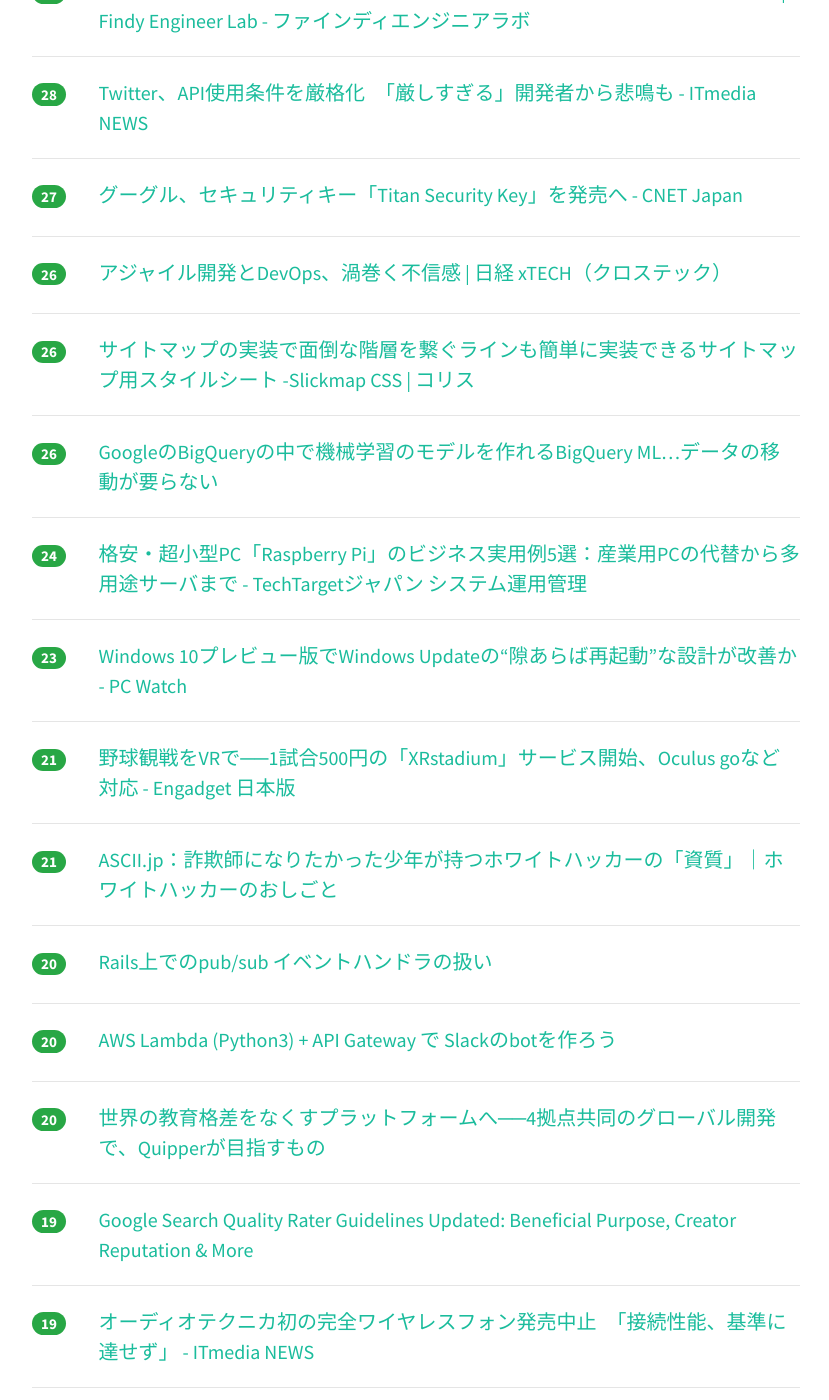
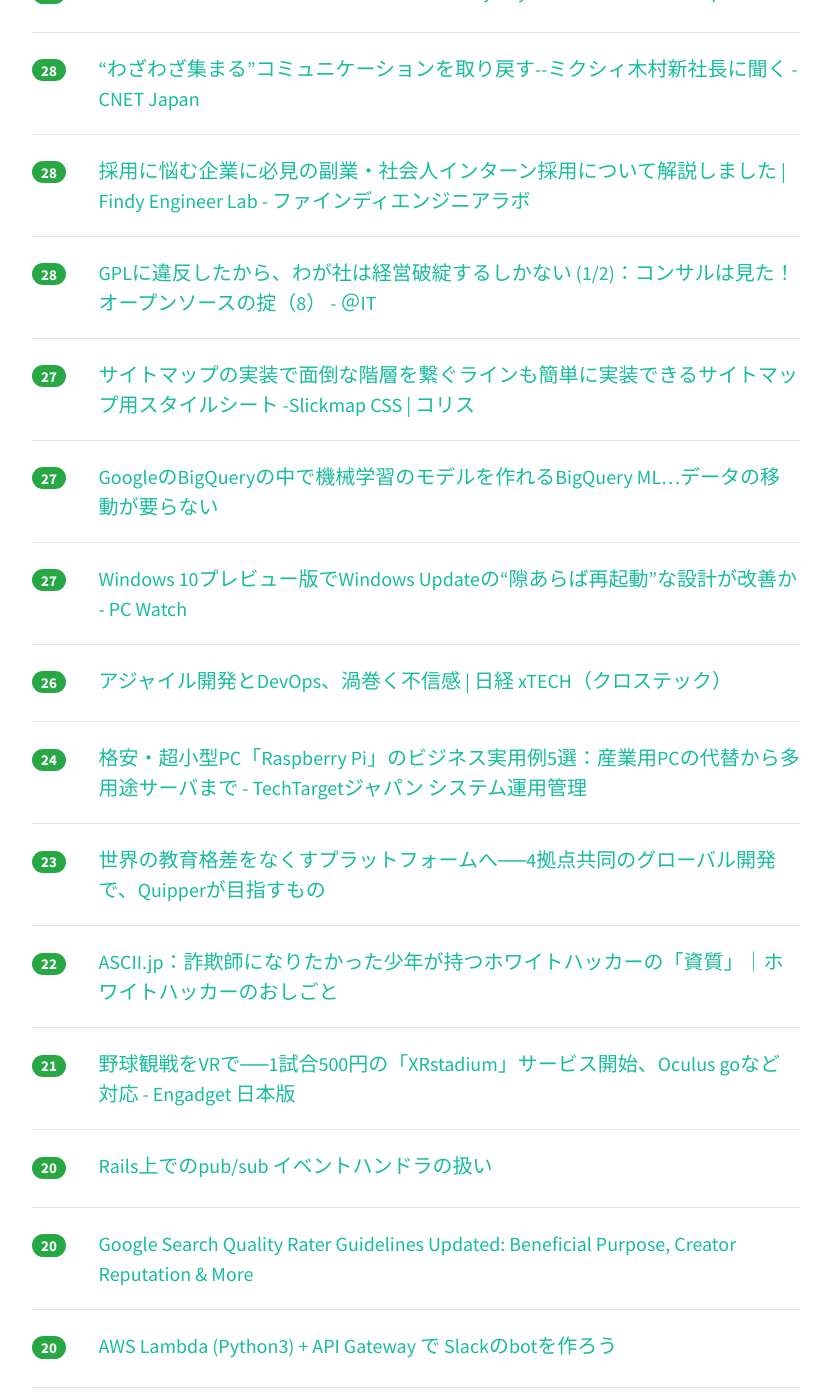
Before and after one commit to yatta47/hatena-matome-site, a Jekyll site: the page built from _posts/2018-07-26-hatena.md, in a window 1280 px wide and 1400 px high, scrolled down 2937 px. Shown: the whole window, without its empty margins (224-1053 px from the left). Built offline with Jekyll 4.4.1, drawn with Linux system fonts in a browser that asks for light colours; nearby versions of some CDN libraries; some of the changed text lies outside the part shown.

Commit message:
Updated 2018-07-26

```diff
--- a/_posts/2018-07-26-hatena.md
+++ b/_posts/2018-07-26-hatena.md
@@ -1,49 +1,64 @@
 ---
 layout: post
 title:  "2018-07-26 はてぶIT"
-date:   2018-07-26 19:02:28
+date:   2018-07-26 20:01:13
 tags: [it-hotentry]
 ---
-62 件のデータあり
+64 件のデータあり
 
 <hr><div class="row">
-<div class="col-1"><span class="badge badge-pill badge-success h2">257</span></div>
+<div class="col-1"><span class="badge badge-pill badge-success h2">289</span></div>
 <div class="col-11"><a href='https://tech.plaid.co.jp/tutorial-for-docker-beginners/' target='_blank'>イマドキの「Docker力」を身につけるPLAID式チュートリアル | PLAID engineer blog</a></div>
 </div>
 <hr>
 <div class="row">
-<div class="col-1"><span class="badge badge-pill badge-success h2">235</span></div>
+<div class="col-1"><span class="badge badge-pill badge-success h2">242</span></div>
 <div class="col-11"><a href='http://astah.change-vision.com/ja/product/astah-community.html' target='_blank'>astah* community - 無償UMLモデリングツール</a></div>
 </div>
 <hr>
 <div class="row">
-<div class="col-1"><span class="badge badge-pill badge-success h2">217</span></div>
+<div class="col-1"><span class="badge badge-pill badge-success h2">222</span></div>
 <div class="col-11"><a href='http://eng-blog.iij.ad.jp/archives/1896' target='_blank'>Let’s EncryptとACME | IIJ Engineers Blog</a></div>
 </div>
 <hr>
 <div class="row">
-<div class="col-1"><span class="badge badge-pill badge-success h2">213</span></div>
+<div class="col-1"><span class="badge badge-pill badge-success h2">220</span></div>
+<div class="col-11"><a href='http://kabumatome.doorblog.jp/archives/65887498.html' target='_blank'>佐川急便を装った偽佐川が猛威、そこに織田裕二がいても危険 : 市況かぶ全力２階建</a></div>
+</div>
+<hr>
+<div class="row">
+<div class="col-1"><span class="badge badge-pill badge-success h2">218</span></div>
 <div class="col-11"><a href='https://www.publickey1.jp/blog/18/sresite_reliability_engineering_workbookgoogle823.html' target='_blank'>SREを実践するための手引きとなる書籍「Site Reliability Engineering Workbook」をGoogleが無料公開、8月23日まで － Publickey</a></div>
 </div>
 <hr>
 <div class="row">
-<div class="col-1"><span class="badge badge-pill badge-success h2">211</span></div>
-<div class="col-11"><a href='http://kabumatome.doorblog.jp/archives/65887498.html' target='_blank'>佐川急便を装った偽佐川が猛威、そこに織田裕二がいても危険 : 市況かぶ全力２階建</a></div>
-</div>
-<hr>
-<div class="row">
-<div class="col-1"><span class="badge badge-pill badge-success h2">144</span></div>
+<div class="col-1"><span class="badge badge-pill badge-success h2">169</span></div>
 <div class="col-11"><a href='https://wonderwall.hatenablog.com/entry/2018/07/25/213000' target='_blank'>CSVの処理で使えそうなコマンドラインツール（column, textql, csvkit, xsv, visidata, csvtotable, daff, tabview） - もた日記</a></div>
 </div>
 <hr>
 <div class="row">
-<div class="col-1"><span class="badge badge-pill badge-success h2">105</span></div>
+<div class="col-1"><span class="badge badge-pill badge-success h2">116</span></div>
 <div class="col-11"><a href='https://blog.animereview.jp/first-incident/' target='_blank'>当社初のセキュリティインシデント発生 | ロードバランスすだちくん</a></div>
 </div>
 <hr>
 <div class="row">
+<div class="col-1"><span class="badge badge-pill badge-success h2">79</span></div>
+<div class="col-11"><a href='https://tech-camp.in/note/interviews/45949/' target='_blank'>日雇い労働者だった赤髪エンジニアがクックパッド技術部長になるまでのストーリー | TECH::NOTE｜テックノート｜テクノロジーへの興味やエンジニア転職を目指す方に役立つ情報を発信して</a></div>
+</div>
+<hr>
+<div class="row">
+<div class="col-1"><span class="badge badge-pill badge-success h2">71</span></div>
+<div class="col-11"><a href='https://jp.techcrunch.com/2018/07/26/2018-07-25-google-brings-its-search-technology-to-the-enterprise/' target='_blank'>Google、検索テクノロジーを企業に提供へ | TechCrunch Japan</a></div>
+</div>
+<hr>
+<div class="row">
+<div class="col-1"><span class="badge badge-pill badge-success h2">71</span></div>
+<div class="col-11"><a href='https://user-first.ikyu.co.jp/entry/sql-server-aws-1' target='_blank'>一休のSQL Server AWS移行事例（前編） - 一休.com Developers Blog</a></div>
+</div>
+<hr>
+<div class="row">
 <div class="col-1"><span class="badge badge-pill badge-success h2">66</span></div>
-<div class="col-11"><a href='https://jp.techcrunch.com/2018/07/26/2018-07-25-google-brings-its-search-technology-to-the-enterprise/' target='_blank'>Google、検索テクノロジーを企業に提供へ | TechCrunch Japan</a></div>
+<div class="col-11"><a href='http://www.itmedia.co.jp/news/articles/1807/26/news115.html' target='_blank'>室外機に濡れタオル、効果ある？　エアコンメーカーに聞く - ITmedia NEWS</a></div>
 </div>
 <hr>
 <div class="row">
@@ -52,22 +67,12 @@ tags: [it-hotentry]
 </div>
 <hr>
 <div class="row">
-<div class="col-1"><span class="badge badge-pill badge-success h2">54</span></div>
-<div class="col-11"><a href='https://user-first.ikyu.co.jp/entry/sql-server-aws-1' target='_blank'>一休のSQL Server AWS移行事例（前編） - 一休.com Developers Blog</a></div>
-</div>
-<hr>
-<div class="row">
 <div class="col-1"><span class="badge badge-pill badge-success h2">52</span></div>
-<div class="col-11"><a href='https://tech-camp.in/note/interviews/45949/' target='_blank'>日雇い労働者だった赤髪エンジニアがクックパッド技術部長になるまでのストーリー | TECH::NOTE｜テックノート｜テクノロジーへの興味やエンジニア転職を目指す方に役立つ情報を発信して</a></div>
-</div>
-<hr>
-<div class="row">
-<div class="col-1"><span class="badge badge-pill badge-success h2">50</span></div>
 <div class="col-11"><a href='https://cloud.watch.impress.co.jp/docs/news/1134852.html' target='_blank'>Google、推論に特化したエッジ向けTPU「Edge TPU」をIoT向けに外販へ - クラウド Watch</a></div>
 </div>
 <hr>
 <div class="row">
-<div class="col-1"><span class="badge badge-pill badge-success h2">45</span></div>
+<div class="col-1"><span class="badge badge-pill badge-success h2">47</span></div>
 <div class="col-11"><a href='http://www.itmedia.co.jp/news/articles/1807/26/news014.html' target='_blank'>4年前の「AIがチューリングテスト合格」騒動は何だったのか (1/3) - ITmedia NEWS</a></div>
 </div>
 <hr>
@@ -82,8 +87,18 @@ tags: [it-hotentry]
 </div>
 <hr>
 <div class="row">
-<div class="col-1"><span class="badge badge-pill badge-success h2">40</span></div>
+<div class="col-1"><span class="badge badge-pill badge-success h2">43</span></div>
 <div class="col-11"><a href='https://coliss.com/articles/browser/chrome/devtools-new-features-in-chrome68.html' target='_blank'>Web制作者は要チェック！Chrome 68でアップデートされたデベロッパーツールの新機能 | コリス</a></div>
+</div>
+<hr>
+<div class="row">
+<div class="col-1"><span class="badge badge-pill badge-success h2">42</span></div>
+<div class="col-11"><a href='https://blog-ja.sideci.com/entry/sider-interview-aaron-patterson-2018' target='_blank'>Sider 特別インタビュー GitHub アーロン・パターソン氏　 コードレビューにとって大切ことは - Sider Blog</a></div>
+</div>
+<hr>
+<div class="row">
+<div class="col-1"><span class="badge badge-pill badge-success h2">39</span></div>
+<div class="col-11"><a href='https://engineer.blog.lancers.jp/2018/07/how_to_write_engineering_blog/' target='_blank'>誰も教えてくれない。エンジニアのためのブログライティング入門〜書けば書くほどキャリアアップした話〜 - ランサーズ（Lancers）エンジニアブログ</a></div>
 </div>
 <hr>
 <div class="row">
@@ -92,8 +107,13 @@ tags: [it-hotentry]
 </div>
 <hr>
 <div class="row">
-<div class="col-1"><span class="badge badge-pill badge-success h2">35</span></div>
+<div class="col-1"><span class="badge badge-pill badge-success h2">36</span></div>
 <div class="col-11"><a href='https://japan.zdnet.com/article/35123068/' target='_blank'>グーグル、セキュリティキー「Titan Security Key」を発売へ - ZDNet Japan</a></div>
+</div>
+<hr>
+<div class="row">
+<div class="col-1"><span class="badge badge-pill badge-success h2">34</span></div>
+<div class="col-11"><a href='https://logmi.jp/302246' target='_blank'>Angularの次世代ビューエンジン「Ivy」とは何か？　3つの特徴と新たにできるようになること - ログミーTech（テック）</a></div>
 </div>
 <hr>
 <div class="row">
@@ -102,33 +122,23 @@ tags: [it-hotentry]
 </div>
 <hr>
 <div class="row">
-<div class="col-1"><span class="badge badge-pill badge-success h2">34</span></div>
-<div class="col-11"><a href='https://blog-ja.sideci.com/entry/sider-interview-aaron-patterson-2018' target='_blank'>Sider 特別インタビュー GitHub アーロン・パターソン氏　 コードレビューにとって大切ことは - Sider Blog</a></div>
-</div>
-<hr>
-<div class="row">
-<div class="col-1"><span class="badge badge-pill badge-success h2">34</span></div>
-<div class="col-11"><a href='https://engineer.blog.lancers.jp/2018/07/how_to_write_engineering_blog/' target='_blank'>誰も教えてくれない。エンジニアのためのブログライティング入門〜書けば書くほどキャリアアップした話〜 - ランサーズ（Lancers）エンジニアブログ</a></div>
-</div>
-<hr>
-<div class="row">
-<div class="col-1"><span class="badge badge-pill badge-success h2">33</span></div>
-<div class="col-11"><a href='https://logmi.jp/302246' target='_blank'>Angularの次世代ビューエンジン「Ivy」とは何か？　3つの特徴と新たにできるようになること - ログミーTech（テック）</a></div>
-</div>
-<hr>
-<div class="row">
 <div class="col-1"><span class="badge badge-pill badge-success h2">32</span></div>
 <div class="col-11"><a href='http://careerhack.en-japan.com/report/detail/990' target='_blank'>デザイナーと経営者が対等に対話するためにーーサイバーエージェント、デザイナー兼執行役員の視点 | CAREER HACK</a></div>
 </div>
 <hr>
 <div class="row">
-<div class="col-1"><span class="badge badge-pill badge-success h2">31</span></div>
-<div class="col-11"><a href='http://www.itmedia.co.jp/news/articles/1807/26/news115.html' target='_blank'>室外機に濡れタオル、効果ある？　エアコンメーカーに聞く - ITmedia NEWS</a></div>
+<div class="col-1"><span class="badge badge-pill badge-success h2">32</span></div>
+<div class="col-11"><a href='http://www.itmedia.co.jp/news/articles/1807/26/news079.html' target='_blank'>Twitter、API使用条件を厳格化　「厳しすぎる」開発者から悲鳴も - ITmedia NEWS</a></div>
 </div>
 <hr>
 <div class="row">
 <div class="col-1"><span class="badge badge-pill badge-success h2">30</span></div>
 <div class="col-11"><a href='https://www.silhouette-ac.com/' target='_blank'>シルエット イラストの無料ダウンロードサイト「シルエットAC」</a></div>
+</div>
+<hr>
+<div class="row">
+<div class="col-1"><span class="badge badge-pill badge-success h2">29</span></div>
+<div class="col-11"><a href='https://japan.cnet.com/article/35123068/' target='_blank'>グーグル、セキュリティキー「Titan Security Key」を発売へ - CNET Japan</a></div>
 </div>
 <hr>
 <div class="row">
@@ -143,27 +153,27 @@ tags: [it-hotentry]
 <hr>
 <div class="row">
 <div class="col-1"><span class="badge badge-pill badge-success h2">28</span></div>
-<div class="col-11"><a href='http://www.itmedia.co.jp/news/articles/1807/26/news079.html' target='_blank'>Twitter、API使用条件を厳格化　「厳しすぎる」開発者から悲鳴も - ITmedia NEWS</a></div>
+<div class="col-11"><a href='http://www.atmarkit.co.jp/ait/articles/1807/26/news006.html' target='_blank'>GPLに違反したから、わが社は経営破綻するしかない (1/2)：コンサルは見た！　オープンソースの掟（8） - ＠IT</a></div>
 </div>
 <hr>
 <div class="row">
 <div class="col-1"><span class="badge badge-pill badge-success h2">27</span></div>
-<div class="col-11"><a href='https://japan.cnet.com/article/35123068/' target='_blank'>グーグル、セキュリティキー「Titan Security Key」を発売へ - CNET Japan</a></div>
+<div class="col-11"><a href='https://coliss.com/articles/build-websites/operation/css/visual-sitemapping-tool-slickmap.html' target='_blank'>サイトマップの実装で面倒な階層を繋ぐラインも簡単に実装できるサイトマップ用スタイルシート -Slickmap CSS | コリス</a></div>
+</div>
+<hr>
+<div class="row">
+<div class="col-1"><span class="badge badge-pill badge-success h2">27</span></div>
+<div class="col-11"><a href='https://jp.techcrunch.com/2018/07/26/2018-07-25-google-is-baking-machine-learning-right-into-its-bigquery-database-service/' target='_blank'>GoogleのBigQueryの中で機械学習のモデルを作れるBigQuery ML…データの移動が要らない</a></div>
+</div>
+<hr>
+<div class="row">
+<div class="col-1"><span class="badge badge-pill badge-success h2">27</span></div>
+<div class="col-11"><a href='https://pc.watch.impress.co.jp/docs/news/1134923.html' target='_blank'>Windows 10プレビュー版でWindows Updateの“隙あらば再起動”な設計が改善か - PC Watch</a></div>
 </div>
 <hr>
 <div class="row">
 <div class="col-1"><span class="badge badge-pill badge-success h2">26</span></div>
 <div class="col-11"><a href='https://tech.nikkeibp.co.jp/atcl/nxt/column/18/00360/062800003/' target='_blank'>アジャイル開発とDevOps、渦巻く不信感 | 日経 xTECH（クロステック）</a></div>
-</div>
-<hr>
-<div class="row">
-<div class="col-1"><span class="badge badge-pill badge-success h2">26</span></div>
-<div class="col-11"><a href='https://coliss.com/articles/build-websites/operation/css/visual-sitemapping-tool-slickmap.html' target='_blank'>サイトマップの実装で面倒な階層を繋ぐラインも簡単に実装できるサイトマップ用スタイルシート -Slickmap CSS | コリス</a></div>
-</div>
-<hr>
-<div class="row">
-<div class="col-1"><span class="badge badge-pill badge-success h2">26</span></div>
-<div class="col-11"><a href='https://jp.techcrunch.com/2018/07/26/2018-07-25-google-is-baking-machine-learning-right-into-its-bigquery-database-service/' target='_blank'>GoogleのBigQueryの中で機械学習のモデルを作れるBigQuery ML…データの移動が要らない</a></div>
 </div>
 <hr>
 <div class="row">
@@ -173,17 +183,17 @@ tags: [it-hotentry]
 <hr>
 <div class="row">
 <div class="col-1"><span class="badge badge-pill badge-success h2">23</span></div>
-<div class="col-11"><a href='https://pc.watch.impress.co.jp/docs/news/1134923.html' target='_blank'>Windows 10プレビュー版でWindows Updateの“隙あらば再起動”な設計が改善か - PC Watch</a></div>
+<div class="col-11"><a href='https://geek-out.jp/column/entry/2018/07/26/110000' target='_blank'>世界の教育格差をなくすプラットフォームへ──4拠点共同のグローバル開発で、Quipperが目指すもの</a></div>
+</div>
+<hr>
+<div class="row">
+<div class="col-1"><span class="badge badge-pill badge-success h2">22</span></div>
+<div class="col-11"><a href='http://ascii.jp/elem/000/001/712/1712789/' target='_blank'>ASCII.jp：詐欺師になりたかった少年が持つホワイトハッカーの「資質」｜ホワイトハッカーのおしごと</a></div>
 </div>
 <hr>
 <div class="row">
 <div class="col-1"><span class="badge badge-pill badge-success h2">21</span></div>
 <div class="col-11"><a href='https://japanese.engadget.com/2018/07/25/vr-1-500-xrstadium-oculus-go/' target='_blank'>野球観戦をVRで──1試合500円の「XRstadium」サービス開始、Oculus goなど対応 - Engadget 日本版</a></div>
-</div>
-<hr>
-<div class="row">
-<div class="col-1"><span class="badge badge-pill badge-success h2">21</span></div>
-<div class="col-11"><a href='http://ascii.jp/elem/000/001/712/1712789/' target='_blank'>ASCII.jp：詐欺師になりたかった少年が持つホワイトハッカーの「資質」｜ホワイトハッカーのおしごと</a></div>
 </div>
 <hr>
 <div class="row">
@@ -193,17 +203,12 @@ tags: [it-hotentry]
 <hr>
 <div class="row">
 <div class="col-1"><span class="badge badge-pill badge-success h2">20</span></div>
-<div class="col-11"><a href='https://qiita.com/t--k/items/1377d1a57075fdbc238d' target='_blank'>AWS Lambda (Python3) + API Gateway で Slackのbotを作ろう</a></div>
+<div class="col-11"><a href='http://www.thesempost.com/google-search-quality-rater-guidelines-updated/' target='_blank'>Google Search Quality Rater Guidelines Updated: Beneficial Purpose, Creator Reputation & More</a></div>
 </div>
 <hr>
 <div class="row">
 <div class="col-1"><span class="badge badge-pill badge-success h2">20</span></div>
-<div class="col-11"><a href='https://geek-out.jp/column/entry/2018/07/26/110000' target='_blank'>世界の教育格差をなくすプラットフォームへ──4拠点共同のグローバル開発で、Quipperが目指すもの</a></div>
-</div>
-<hr>
-<div class="row">
-<div class="col-1"><span class="badge badge-pill badge-success h2">19</span></div>
-<div class="col-11"><a href='http://www.thesempost.com/google-search-quality-rater-guidelines-updated/' target='_blank'>Google Search Quality Rater Guidelines Updated: Beneficial Purpose, Creator Reputation & More</a></div>
+<div class="col-11"><a href='https://qiita.com/t--k/items/1377d1a57075fdbc238d' target='_blank'>AWS Lambda (Python3) + API Gateway で Slackのbotを作ろう</a></div>
 </div>
 <hr>
 <div class="row">
@@ -213,17 +218,22 @@ tags: [it-hotentry]
 <hr>
 <div class="row">
 <div class="col-1"><span class="badge badge-pill badge-success h2">19</span></div>
-<div class="col-11"><a href='http://www.itmedia.co.jp/news/articles/1807/26/news102.html' target='_blank'>人気VTuberは「ショートカット・赤い瞳・制服」　139人の特徴、徹底分析した結果 - ITmedia NEWS</a></div>
+<div class="col-11"><a href='https://japanese.engadget.com/2018/07/25/google-titan-security-key/' target='_blank'>Google印のセキュリティキー、Titan Security Key発表。普及のきっかけになるか？ - Engadget 日本版</a></div>
 </div>
 <hr>
 <div class="row">
-<div class="col-1"><span class="badge badge-pill badge-success h2">18</span></div>
-<div class="col-11"><a href='http://www.atmarkit.co.jp/ait/articles/1807/26/news006.html' target='_blank'>GPLに違反したから、わが社は経営破綻するしかない (1/2)：コンサルは見た！　オープンソースの掟（8） - ＠IT</a></div>
+<div class="col-1"><span class="badge badge-pill badge-success h2">19</span></div>
+<div class="col-11"><a href='http://www.itmedia.co.jp/news/articles/1807/26/news102.html' target='_blank'>人気VTuberは「ショートカット・赤い瞳・制服」　139人の特徴、徹底分析した結果 - ITmedia NEWS</a></div>
 </div>
 <hr>
 <div class="row">
 <div class="col-1"><span class="badge badge-pill badge-success h2">17</span></div>
 <div class="col-11"><a href='https://cloud.google.com/bigquery/docs/bigqueryml-intro' target='_blank'>Introduction to BigQuery ML  |  BigQuery  |  Google Cloud</a></div>
+</div>
+<hr>
+<div class="row">
+<div class="col-1"><span class="badge badge-pill badge-success h2">17</span></div>
+<div class="col-11"><a href='http://www.itmedia.co.jp/news/articles/1807/26/news066.html' target='_blank'>社員が眠そう→冷気で起こし、生産性UP　ダイキンとNEC、オフィス用空調システム開発 - ITmedia NEWS</a></div>
 </div>
 <hr>
 <div class="row">
@@ -239,16 +249,6 @@ tags: [it-hotentry]
 <div class="row">
 <div class="col-1"><span class="badge badge-pill badge-success h2">16</span></div>
 <div class="col-11"><a href='https://www.advertimes.com/20180724/article274428/' target='_blank'>「マーケティングは死んだ」のか？ これから僕たちは何を努力すべきなのか？【前編】 #宣伝会議 | AdverTimes（アドタイ） by 宣伝会議</a></div>
-</div>
-<hr>
-<div class="row">
-<div class="col-1"><span class="badge badge-pill badge-success h2">16</span></div>
-<div class="col-11"><a href='http://www.itmedia.co.jp/news/articles/1807/26/news066.html' target='_blank'>社員が眠そう→冷気で起こし、生産性UP　ダイキンとNEC、オフィス用空調システム開発 - ITmedia NEWS</a></div>
-</div>
-<hr>
-<div class="row">
-<div class="col-1"><span class="badge badge-pill badge-success h2">16</span></div>
-<div class="col-11"><a href='https://japanese.engadget.com/2018/07/25/google-titan-security-key/' target='_blank'>Google印のセキュリティキー、Titan Security Key発表。普及のきっかけになるか？ - Engadget 日本版</a></div>
 </div>
 <hr>
 <div class="row">
@@ -277,12 +277,17 @@ tags: [it-hotentry]
 </div>
 <hr>
 <div class="row">
+<div class="col-1"><span class="badge badge-pill badge-success h2">13</span></div>
+<div class="col-11"><a href='https://postd.cc/iot-poop-button-python-twilio-aws/' target='_blank'>TwilioとAWS IoTボタンを使った子供のトイレ訓練 | POSTD</a></div>
+</div>
+<hr>
+<div class="row">
 <div class="col-1"><span class="badge badge-pill badge-success h2">12</span></div>
 <div class="col-11"><a href='https://japan.cnet.com/article/35123035/' target='_blank'>サイバーエージェント、クリエイティブラボ「PARTY」と合弁会社「CYPAR」を設立 - CNET Japan</a></div>
 </div>
 <hr>
 <div class="row">
-<div class="col-1"><span class="badge badge-pill badge-success h2">11</span></div>
+<div class="col-1"><span class="badge badge-pill badge-success h2">12</span></div>
 <div class="col-11"><a href='https://jp.techcrunch.com/2018/07/26/2018-07-22-the-blockchain-begins-finding-its-way-in-the-enterprise/' target='_blank'>エンタープライズ市場に臨むブロックチェーン――仮想通貨以外の可能性 | TechCrunch Japan</a></div>
 </div>
 <hr>
@@ -302,6 +307,11 @@ tags: [it-hotentry]
 </div>
 <hr>
 <div class="row">
+<div class="col-1"><span class="badge badge-pill badge-success h2">9</span></div>
+<div class="col-11"><a href='https://tech.nikkeibp.co.jp/atcl/nxt/news/18/02121/' target='_blank'>グーグルのDWHが機械学習に対応、「BigQuery ML」を発表 | 日経 xTECH（クロステック）</a></div>
+</div>
+<hr>
+<div class="row">
 <div class="col-1"><span class="badge badge-pill badge-success h2">8</span></div>
 <div class="col-11"><a href='https://android-developers.googleblog.com/2018/07/final-preview-update-official-android-p.html' target='_blank'>Android Developers Blog: Final preview update, official Android P coming soon!</a></div>
 </div>
```
